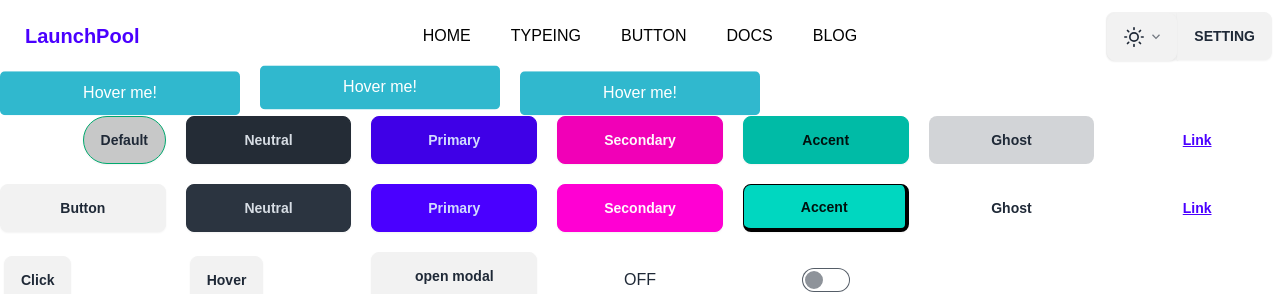
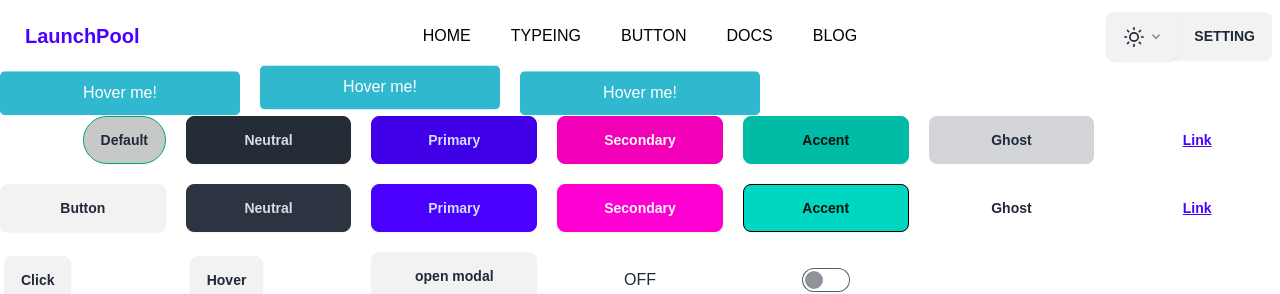
Before and after one commit to sikaiwei/launch-pool, a Next.js app: page / in a window 1280 px wide. Shown: the top 294 px of the page. Built offline with nearby package versions, Linux system fonts and the light colour scheme.

Commit message:
merge button

```diff
--- a/pages/button/button.jsx
+++ b/pages/button/button.jsx
@@ -30,7 +30,7 @@ export default function Btn() {
         <button className="btn btn-active btn-neutral">Neutral</button>
         <button className="btn btn-active btn-primary">Primary</button>
         <button className="btn btn-active btn-secondary">Secondary</button>
-        <button className="btn btn-active btn-accent">Accent</button>
+        <button className="btn btn-active hover:border-r-4 hover:border-b-4 hover:-translate-y-0.5 btn-accent">Accent</button>
         <button className="btn btn-active btn-ghost">Ghost</button>
         <button className="btn btn-active btn-link">Link</button>
 
@@ -38,7 +38,7 @@ export default function Btn() {
         <button className="btn btn-neutral">Neutral</button>
         <button className="btn btn-primary">Primary</button>
         <button className="btn btn-secondary">Secondary</button>
-        <button className="btn btn-accent border-r-4 border-b-4 border-black ">
+        <button className="btn btn-accent hover:border-r-4 hover:border-b-4 hover:-translate-y-0.5 border-black ">
           Accent
         </button>
         <button className="btn btn-ghost">Ghost</button>
```
